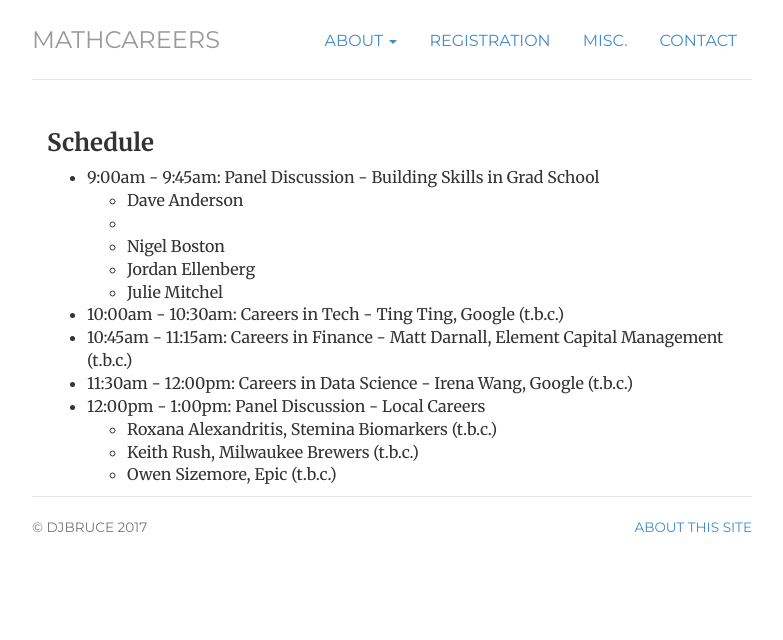
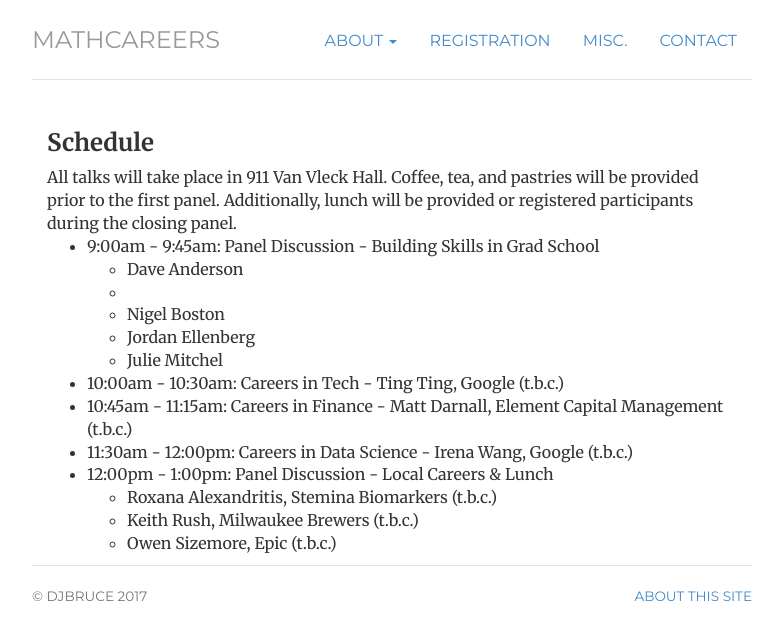
Before and after one commit to julietteBruce/MathCareers, a Jekyll site: the page built from schedule/index.html, in a window 1280 px wide. Shown: the top 640 px of the page, without its empty margins (248-1031 px from the left). Built offline with Jekyll 4.4.1, drawn with Linux system fonts in a browser that asks for light colours.

Commit message:
Updated Schedule

```diff
--- a/schedule/index.html
+++ b/schedule/index.html
@@ -7,6 +7,7 @@
 <div class="container">
 <h3> Schedule</h3>
 
+All talks will take place in 911 Van Vleck Hall. Coffee, tea, and pastries will be provided prior to the first panel. Additionally, lunch will be provided or registered participants during the closing panel.
 <ul>
 	<li>9:00am - 9:45am: Panel Discussion - Building Skills in Grad School</li>
 		<ul>
@@ -18,7 +19,7 @@
 	<li>10:00am - 10:30am: Careers in Tech - Ting Ting, Google (t.b.c.)</li>
 	<li>10:45am - 11:15am: Careers in Finance - Matt Darnall, Element Capital Management (t.b.c.)</li>
 	<li>11:30am - 12:00pm: Careers in Data Science - Irena Wang, Google (t.b.c.)</li>
-	<li>12:00pm - 1:00pm: Panel Discussion - Local Careers</li>
+	<li>12:00pm - 1:00pm: Panel Discussion - Local Careers & Lunch</li>
 		<ul>
 			<li>Roxana Alexandritis, Stemina Biomarkers (t.b.c.)</li>
 			<li>Keith Rush, Milwaukee Brewers (t.b.c.)</li>
```
